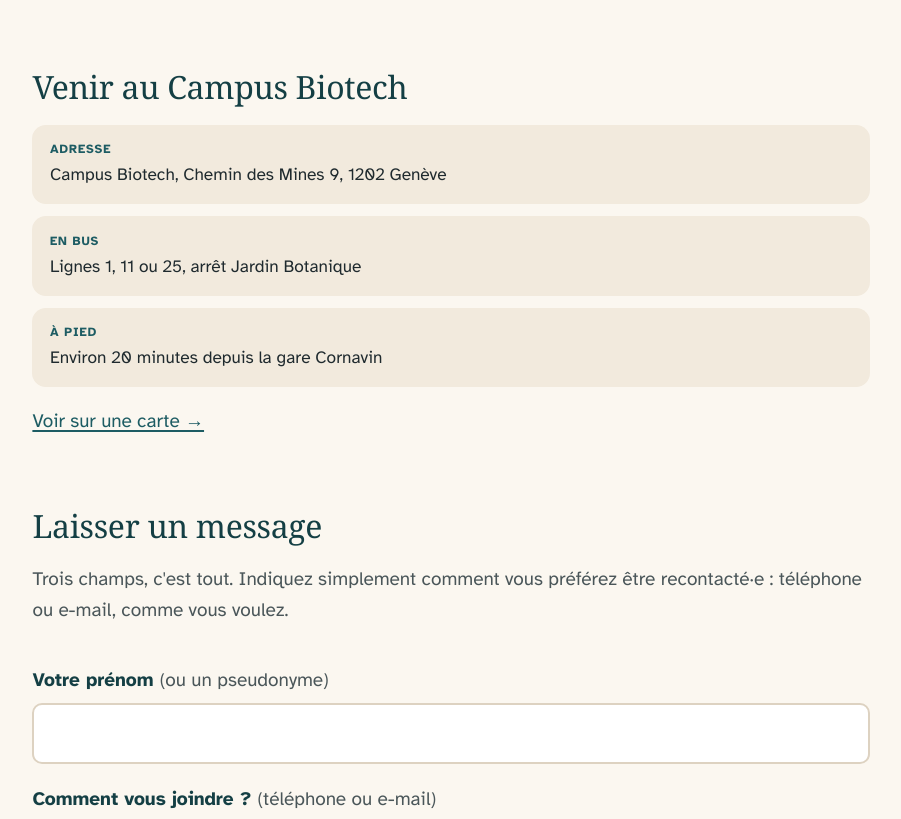
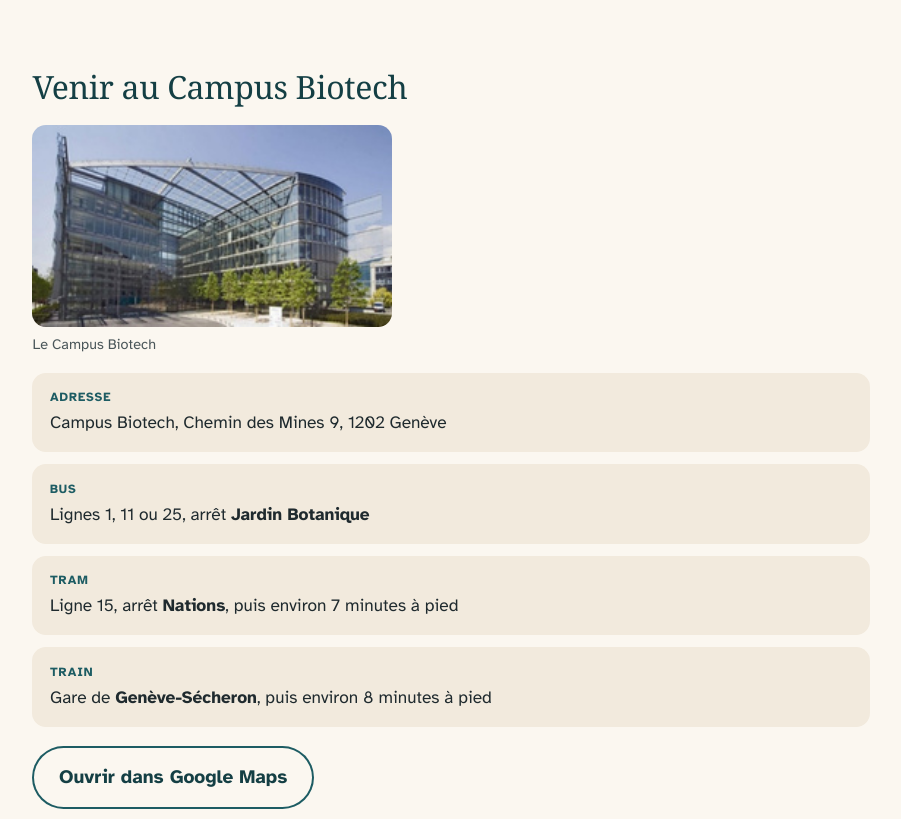
Before and after one commit to cyril178/PEPS_Website, an Astro site: page /contact in a window 1280 px wide. Shown: the part 1022-1841 px from the top of the page, without its empty margins (189-1090 px from the left). Built offline with nearby package versions, Linux system fonts and the light colour scheme; Astro itself is replaced by a stand-in of ours.

Commit message:
Accès au Campus Biotech : photo du flyer, bus, tram, train et lien Google Maps
Co-Authored-By: Claude Opus 5.5 <noreply@anthropic.com>
Claude-Session: https://claude.ai/code/session_01SdF7ZUnPwxY268YxKqivLs

```diff
--- a/src/content/faq.yaml
+++ b/src/content/faq.yaml
@@ -52,7 +52,7 @@
 
 - id: acces
   question: Comment venir au Campus Biotech ?
-  answer: "Au Campus Biotech, Chemin des Mines 9, à Genève. Bus 1, 11 ou 25, arrêt Jardin Botanique. Tous les détails sont sur la page Contact."
+  answer: "Au Campus Biotech, Chemin des Mines 9, à Genève. Bus 1, 11 ou 25, arrêt Jardin Botanique. Ou tram 15, arrêt Nations, ou train jusqu'à la gare de Genève-Sécheron. Tous les détails et le plan sont sur la page Contact."
   audience: tous
 
 - id: controle-qui
--- a/src/pages/contact.astro
+++ b/src/pages/contact.astro
@@ -41,12 +41,17 @@ const telOf = (n: string) => n.replace(/[^\d+]/g, '').replace(/^0/, '+41');
 
   <section class="wrap acces" id="acces" aria-labelledby="acces-titre">
     <h2 id="acces-titre">Venir au Campus Biotech</h2>
+    <figure class="photo">
+      <img src="/images/campus-biotech.jpg" width="246" height="138" alt="Le bâtiment du Campus Biotech, une grande façade en verre." loading="lazy" />
+      <figcaption>Le Campus Biotech</figcaption>
+    </figure>
     <dl>
       <div><dt>Adresse</dt><dd>{c.address}</dd></div>
-      <div><dt>En bus</dt><dd>Lignes 1, 11 ou 25, arrêt Jardin Botanique</dd></div>
-      <div><dt>À pied</dt><dd>Environ 20 minutes depuis la gare Cornavin</dd></div>
+      <div><dt>Bus</dt><dd>Lignes 1, 11 ou 25, arrêt <strong>Jardin Botanique</strong></dd></div>
+      <div><dt>Tram</dt><dd>Ligne 15, arrêt <strong>Nations</strong>, puis environ 7 minutes à pied</dd></div>
+      <div><dt>Train</dt><dd>Gare de <strong>Genève-Sécheron</strong>, puis environ 8 minutes à pied</dd></div>
     </dl>
-    <p><a href="https://www.openstreetmap.org/search?query=Campus%20Biotech%2C%20Chemin%20des%20Mines%209%2C%20Gen%C3%A8ve" rel="noopener">Voir sur une carte →</a></p>
+    <p><a class="button ghost" href="https://www.google.com/maps/search/?api=1&query=Campus+Biotech%2C+Chemin+des+Mines+9%2C+1202+Gen%C3%A8ve" target="_blank" rel="noopener">Ouvrir dans Google Maps</a></p>
   </section>
 
   <section class="wrap form-block" aria-labelledby="ecrire">
@@ -105,6 +110,9 @@ const telOf = (n: string) => n.replace(/[^\d+]/g, '').replace(/^0/, '+41');
   .acces dl div { background: var(--surface); border-radius: var(--radius); padding: 0.9rem 1.1rem; }
   .acces dt { color: var(--teal); margin-top: 0; }
   .acces dd { margin: 0.1rem 0 0; }
+  .photo { margin: 1rem 0 0; }
+  .photo img { display: block; width: 100%; max-width: 360px; height: auto; border-radius: var(--radius); }
+  .photo figcaption { font-size: 0.9rem; color: var(--ink-soft); margin-top: 0.4rem; }
   .hint { color: var(--ink-soft); }
   form { display: grid; gap: 0.4rem; margin-top: 1.5rem; }
   label { font-weight: 700; color: var(--teal-deep); margin-top: 0.9rem; }
```
Also changed, not shown: public/images/campus-biotech.jpg (added).
